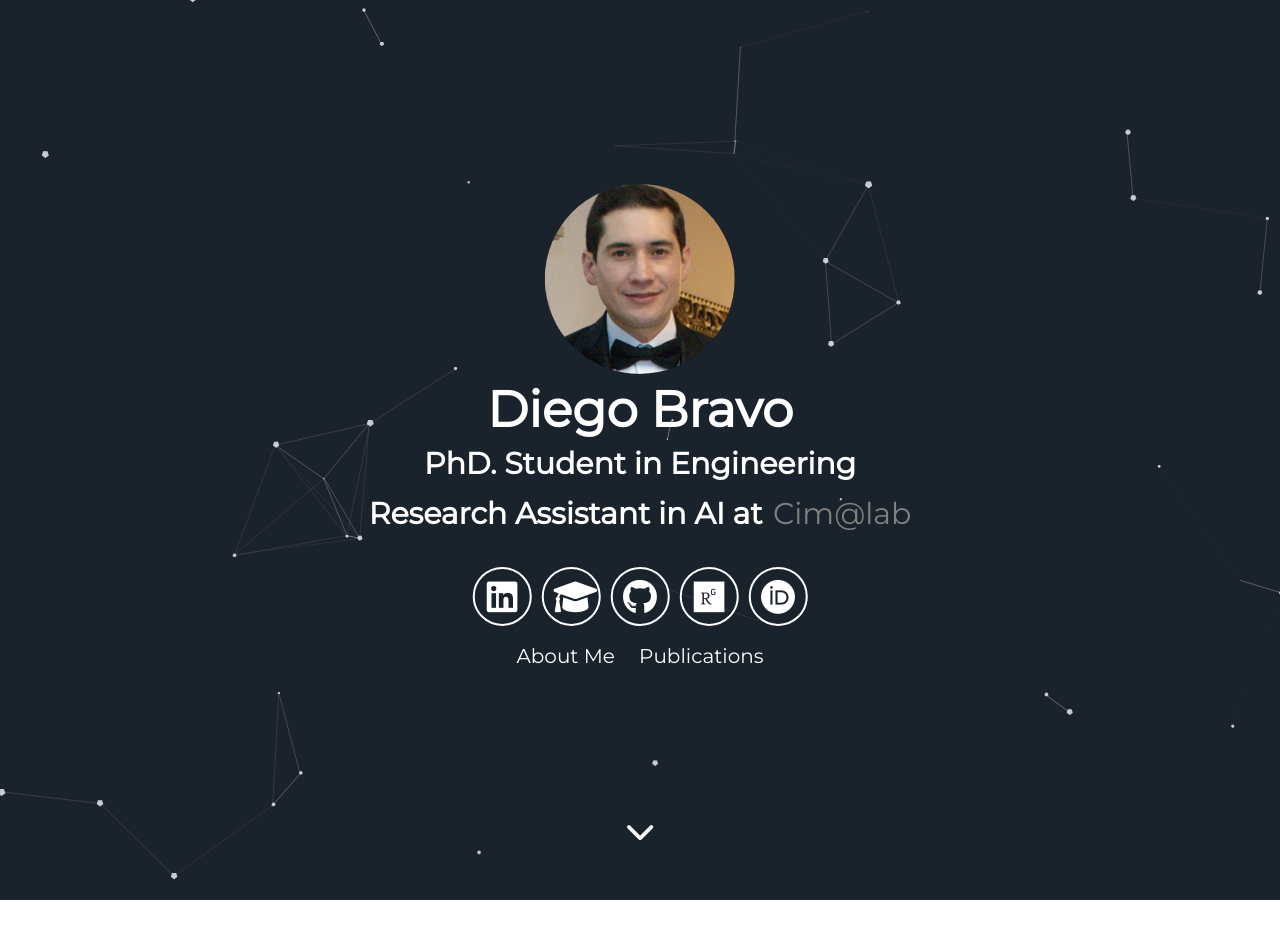
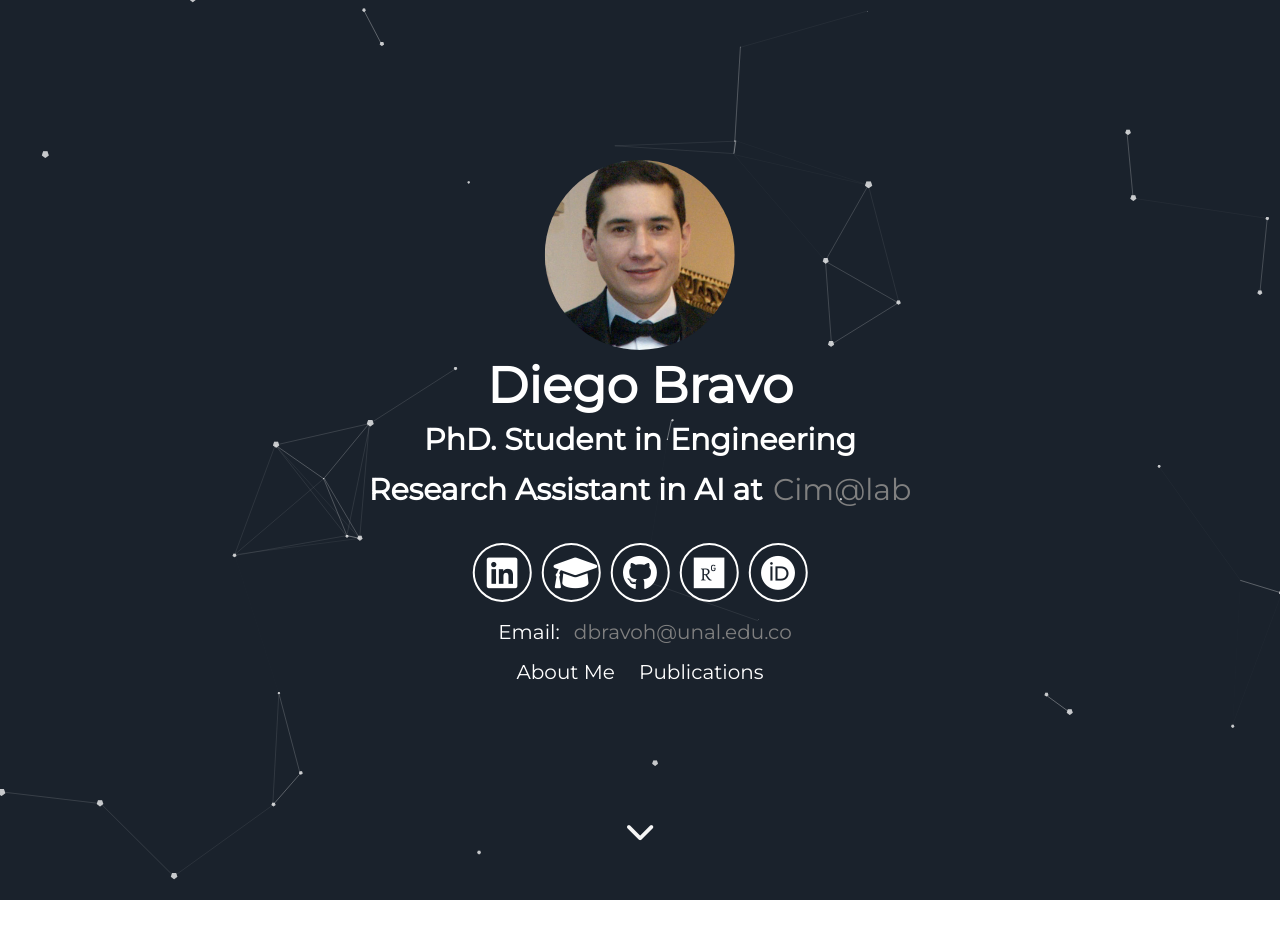
Before and after one commit to DiegoBravoH/DiegoBravoH.github.io, a Jekyll site: the page built from index.html, in a window 1280 px wide. Shown: the top 952 px of the page. Built offline with Jekyll 4.4.1, drawn with Linux system fonts in a browser that asks for light colours; some of the changed text lies outside the part shown.

Commit message:
Update email and education

```diff
--- a/_includes/awards.html
+++ b/_includes/awards.html
@@ -5,7 +5,7 @@
 
 <div class="achievements-list">
   <div class="achievement-item">
-    <i class="fa-solid fa-trophy"></i> ISBI 2024 Travel Grant.
+    <i class="fa-solid fa-plane-departure"></i> ISBI 2024 Travel Grant.
   </div>
 
   <div class="achievement-item">
--- /dev/null
+++ b/_includes/education.html
@@ -0,0 +1,38 @@
+<div class="user-details">
+  <h1> Education </h1>
+</div>
+
+<div class="timeline">
+  <div class="timeline-item">
+    <div class="timeline-icon">
+      <i class="fa-solid fa-cogs"></i>
+    </div>
+    <div class="timeline-content">
+      <h2>PhD. Student in Electrical Engineering - Universidad Nacional de Colombia</h2>
+      <span>Jan 2023 – </span>
+      <p>Main focus in computer vision.
+        Thesis: Gastric cancer.</p>
+    </div>
+  </div>
+  <div class="timeline-item">
+    <div class="timeline-icon">
+      <i class="fa-solid fa-graduation-cap"></i>
+    </div>
+    <div class="timeline-content">
+      <h2>M.Sc. in Biomedical Engineering - Universidad Nacional de Colombia</h2>
+      <span>Jan 2017 – Dec 2020</span>
+      <p>Main focus in computer vision.
+        Thesis: Automatic Detection of Colorectal Polyps.</p>
+    </div>
+  </div>
+
+  <div class="timeline-item">
+    <div class="timeline-icon">
+      <i class="fa-solid fa-graduation-cap"></i>
+    </div>
+    <div class="timeline-content">
+      <h2>Eng. in Mechatronic Engineering - Universidad Militar Nueva Granada</h2>
+      <span>Aug 2014 – Dec 2019</span>
+    </div>
+  </div>
+</div>
--- a/_includes/header.html
+++ b/_includes/header.html
@@ -31,6 +31,14 @@
         -->
 
       </div>
+
+      <div class="header-links">
+        <a class="link" href="mailto:dbravoh@unal.edu.co" style="color: inherit; text-decoration: none;">Email:</a>
+        <span style="font-size: 14px; color: inherit;">
+        <a href="mailto:dbravoh@unal.edu.co" class="email-link" style="text-decoration: none;">dbravoh@unal.edu.co</a>
+        </span>
+      </div>
+
       <div class="header-links">
         <a class="link" href="#about" data-scroll>About Me</a>
         <a class="link" href="#projects" data-scroll>Publications</a>
--- a/_includes/projects.html
+++ b/_includes/projects.html
@@ -1,5 +1,17 @@
 <div class="user-details">
   <h1> Publications </h1>
+</div>
+<div class="user-projects">
+  <div class="images-right">
+    <img alt="mountains" src="{{ "/Papers/ISBI2025.jpg" | prepend: site.baseurl }}" />
+  </div>
+  <div class="contents">
+    <h3> Self-Supervised Learning for Multi-Category Endoscopy classification and Data Quality evaluation Using Masked Autoencoders </h3>
+    <p> Accepted <strong>Conference Paper</strong> implementing reviewer-recommended changes. <br>
+    <strong>Diego Bravo</strong>, Josué Ruano, Martín Gómez, Fabio A. González, and Eduardo Romero</p>
+    <!-- <a href="/Papers/ISBI2025.jpg" target="_blank" class="project-link">PDF</a> -->
+    <a href="https://github.com/DiegoBravoH/SSL-Endoscopy-MAE.git" target="_blank" class="project-link">Code</a>
+  </div>
 </div>
 <div class="user-projects">
   <div class="images-right">
@@ -7,11 +19,11 @@
   </div>
   <div class="contents">
     <h3> GastroHUN an Endoscopy Dataset of Complete Systematic Screening Protocol for the Stomach </h3>
-    <p> Peer Reviewed Journal <strong>Journal Paper</strong>. <br>
+    <p> Accepted <strong>Journal Paper</strong> under editorial review. <br>
     <strong>Diego Bravo</strong>, Juan Frias, Felipe Vera, Juan Trejos, Carlos Martínez, Martín Gómez, Fabio A. González, and Eduardo Romero</p>
     <a href="/Papers/DatabasePhotodocumentation.jpg" target="_blank" class="project-link">PDF</a>
     <a href="https://github.com/Cimalab-unal/GastroHUN" target="_blank" class="project-link">Code</a>
-    <a href="https://figshare.com/s/74c7b87c3bcc76acc544" target="_blank" class="project-link">Data</a>
+    <a href="https://doi.org/10.6084/m9.figshare.27308133" target="_blank" class="project-link">Data</a>
   </div>
 </div>
 <div class="user-projects">
--- a/_layouts/default.html
+++ b/_layouts/default.html
@@ -8,9 +8,14 @@
       </section>
       <section id="projects">
         {% include projects.html %}
+      </section>
       <section id="projects">
           {% include awards.html %}
       </section>
+      <section id="projects">
+          {% include education.html %}
+      </section>
         {{ content }}
       {% include footer.html %}
+      </section>
   </body>
--- a/assets/css/main.css
+++ b/assets/css/main.css
@@ -3840,10 +3840,30 @@
   color: white;
   font-weight: bold;
 }
-
 @media only screen and (min-width: 550px) {
   .cimalab-link {
     font-size: 30px; /* Tamaño mayor para pantallas más grandes */
+  }
+}
+
+
+.email-link {
+  color: gray;
+  font-weight: normal;
+  text-decoration: none;
+  font-size: 15px; /* Tamaño inicial para pantallas pequeñas */
+  margin: 10px 0; /* Ajustado para agregar espaciado solo arriba y abajo */
+  transition: color 0.3s ease, font-weight 0.3s ease;
+  /* Elimina la segunda declaración de 'display' y elige entre 'inline' o 'inline-block' */
+  display: inline; /* Asegura que el enlace se muestre en línea */
+}
+.email-link:hover, .email-link:active {
+  color: white;
+  font-weight: bold;
+}
+@media only screen and (min-width: 550px) {
+  .email-link {
+    font-size: 20px; /* Tamaño mayor para pantallas más grandes */
   }
 }
 
@@ -4073,3 +4093,71 @@
   margin: 0;
   color: #fff;
 }
+/*! Timeline Education and Work experience css */
+.timeline {
+  position: relative;
+  margin: 50px 0;
+}
+
+.timeline-item {
+  display: flex;
+  margin-bottom: 30px;
+  position: relative;
+}
+
+.timeline-icon {
+  background: #000;
+  color: #fff;
+  width: 40px;
+  height: 40px;
+  border-radius: 50%;
+  display: flex;
+  align-items: center;
+  justify-content: center;
+  font-size: 20px;
+  position: relative;
+}
+
+.timeline-content {
+  margin-left: 20px;
+  padding: 10px 0;
+  border-left: 2px solid #ddd;
+  padding-left: 20px;
+}
+
+.timeline-content h2 {
+  margin: 0;
+  font-size: 18px;
+  font-weight: bold;
+}
+
+.timeline-content span {
+  font-size: 14px;
+  color: #888;
+}
+
+.timeline-content h3 {
+  font-size: 16px;
+  font-weight: bold;
+  margin: 10px 0 5px 0;
+}
+
+.timeline-content p {
+  margin: 0;
+  font-size: 14px;
+  color: #555;
+}
+
+.timeline-item:before {
+  content: '';
+  position: absolute;
+  width: 2px;
+  height: 100%;
+  background: #ddd;
+  left: 19px;
+  top: 0;
+}
+
+.timeline-item:last-child:before {
+  display: none;
+}
```
Also changed, not shown: 1 other file.
